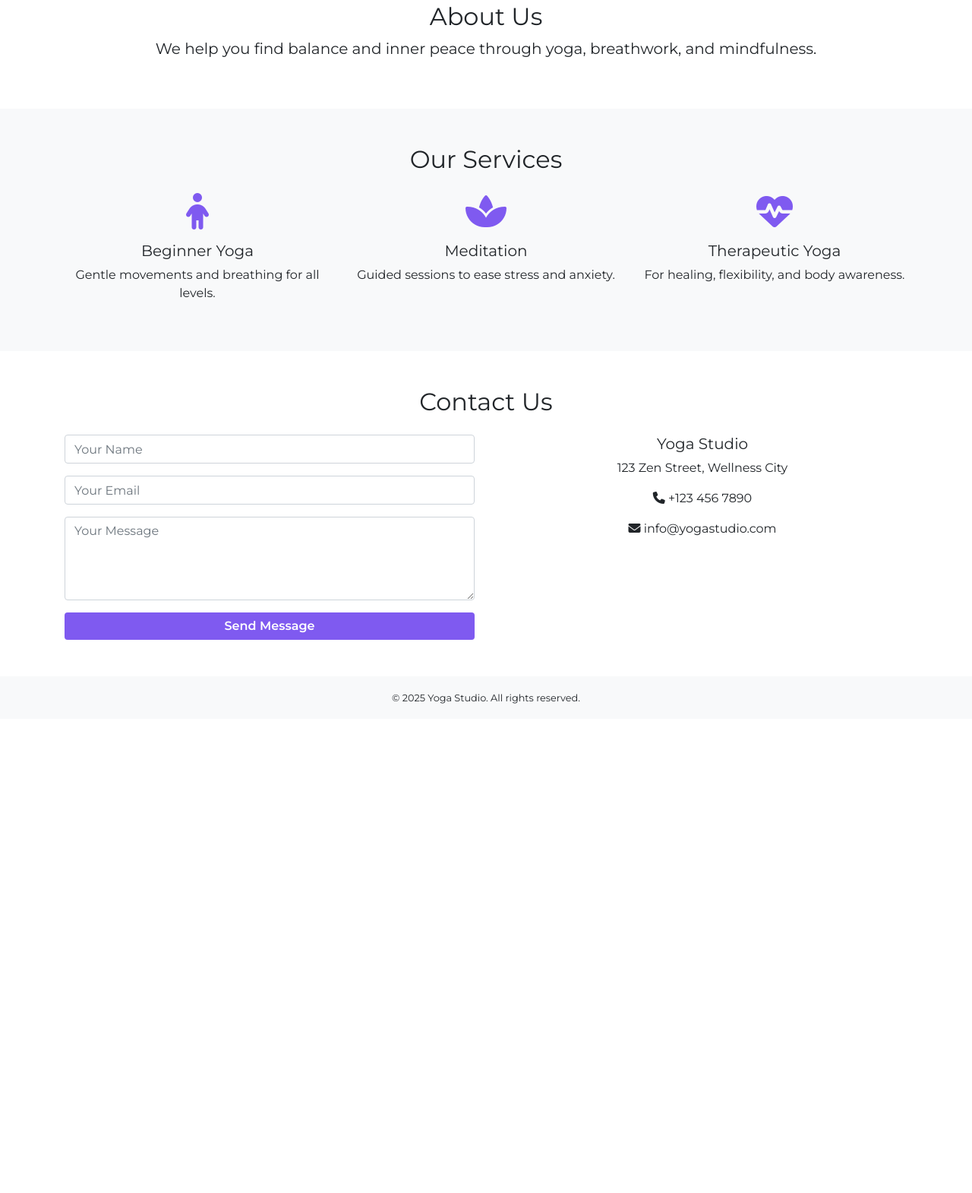
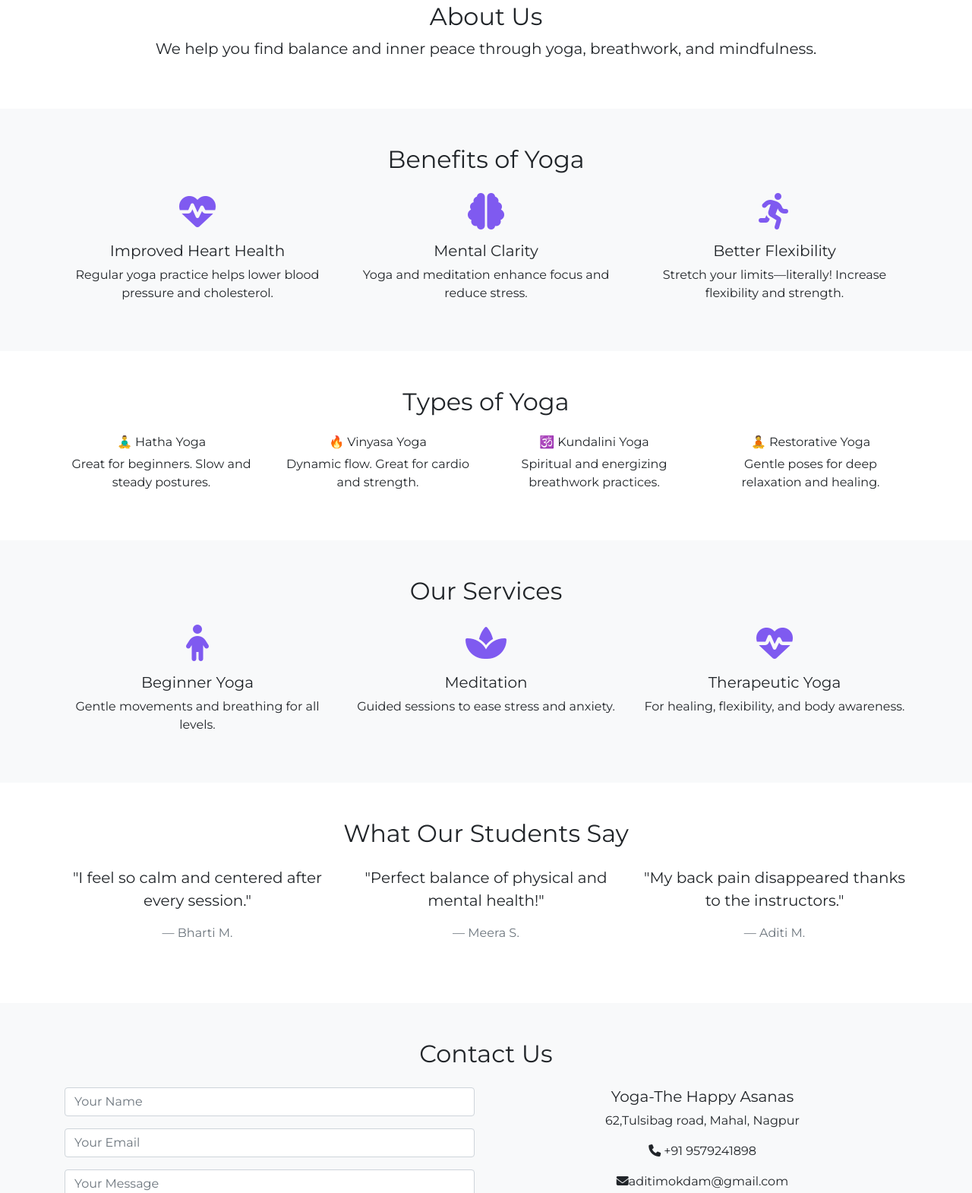
Before and after one commit to AditiMokdam240850320004/yogawebsite, a plain HTML site: page index.html in a window 1280 px wide. Shown: the part 947-2517 px from the top of the page at 76% size. Before the commit the page ends 1893 px from the top, so only its background shows below. Drawn offline with nearby package versions, Linux system fonts and the light colour scheme.

Commit message:
Update index.html

```diff
--- a/index.html
+++ b/index.html
@@ -3,17 +3,14 @@
 <head>
   <meta charset="UTF-8" />
   <meta name="viewport" content="width=device-width, initial-scale=1.0" />
-  <title>Simple Yoga Studio</title>
+  <title>Yoga-The Happy Asanas</title>
 
   <!-- Google Fonts -->
   <link href="https://fonts.googleapis.com/css2?family=Montserrat:wght@400;600&display=swap" rel="stylesheet" />
-
   <!-- Bootstrap CSS -->
   <link rel="stylesheet" href="https://cdn.jsdelivr.net/npm/bootstrap@4.4.1/dist/css/bootstrap.min.css" />
-
   <!-- Font Awesome -->
   <link rel="stylesheet" href="https://cdnjs.cloudflare.com/ajax/libs/font-awesome/6.4.0/css/all.min.css" />
-
   <!-- Custom CSS -->
   <link rel="stylesheet" href="style.css" />
 </head>
@@ -22,7 +19,7 @@
 <!-- Navbar -->
 <nav class="navbar navbar-expand-lg navbar-light bg-white shadow-sm fixed-top">
   <div class="container">
-    <a class="navbar-brand font-weight-bold text-purple" href="#">YogaStudio</a>
+    <a class="navbar-brand font-weight-bold text-purple" href="#">Yoga-The Happy Asanas</a>
     <button class="navbar-toggler" type="button" data-toggle="collapse" data-target="#navMenu">
       <span class="navbar-toggler-icon"></span>
     </button>
@@ -30,7 +27,10 @@
       <ul class="navbar-nav ml-auto">
         <li class="nav-item"><a href="#home" class="nav-link">Home</a></li>
         <li class="nav-item"><a href="#about" class="nav-link">About</a></li>
+        <li class="nav-item"><a href="#benefits" class="nav-link">Benefits</a></li>
+        <li class="nav-item"><a href="#types" class="nav-link">Types</a></li>
         <li class="nav-item"><a href="#services" class="nav-link">Services</a></li>
+        <li class="nav-item"><a href="#feedback" class="nav-link">Feedback</a></li>
         <li class="nav-item"><a href="#contact" class="nav-link">Contact</a></li>
       </ul>
     </div>
@@ -51,6 +51,55 @@
   <div class="container text-center">
     <h2>About Us</h2>
     <p class="lead">We help you find balance and inner peace through yoga, breathwork, and mindfulness.</p>
+  </div>
+</section>
+
+<!-- Benefits -->
+<section id="benefits" class="py-5 bg-light">
+  <div class="container text-center">
+    <h2>Benefits of Yoga</h2>
+    <div class="row mt-4">
+      <div class="col-md-4">
+        <i class="fas fa-heartbeat fa-3x text-purple mb-3"></i>
+        <h5>Improved Heart Health</h5>
+        <p>Regular yoga practice helps lower blood pressure and cholesterol.</p>
+      </div>
+      <div class="col-md-4">
+        <i class="fas fa-brain fa-3x text-purple mb-3"></i>
+        <h5>Mental Clarity</h5>
+        <p>Yoga and meditation enhance focus and reduce stress.</p>
+      </div>
+      <div class="col-md-4">
+        <i class="fas fa-running fa-3x text-purple mb-3"></i>
+        <h5>Better Flexibility</h5>
+        <p>Stretch your limits—literally! Increase flexibility and strength.</p>
+      </div>
+    </div>
+  </div>
+</section>
+
+<!-- Types of Yoga -->
+<section id="types" class="py-5">
+  <div class="container text-center">
+    <h2>Types of Yoga</h2>
+    <div class="row mt-4">
+      <div class="col-md-3">
+        <h6>🧘‍♂️ Hatha Yoga</h6>
+        <p>Great for beginners. Slow and steady postures.</p>
+      </div>
+      <div class="col-md-3">
+        <h6>🔥 Vinyasa Yoga</h6>
+        <p>Dynamic flow. Great for cardio and strength.</p>
+      </div>
+      <div class="col-md-3">
+        <h6>🕉️ Kundalini Yoga</h6>
+        <p>Spiritual and energizing breathwork practices.</p>
+      </div>
+      <div class="col-md-3">
+        <h6>🧘 Restorative Yoga</h6>
+        <p>Gentle poses for deep relaxation and healing.</p>
+      </div>
+    </div>
   </div>
 </section>
 
@@ -78,8 +127,35 @@
   </div>
 </section>
 
+<!-- Feedback -->
+<section id="feedback" class="py-5 text-center">
+  <div class="container">
+    <h2 class="mb-4">What Our Students Say</h2>
+    <div class="row">
+      <div class="col-md-4 mb-3">
+        <blockquote class="blockquote">
+          <p>"I feel so calm and centered after every session."</p>
+          <footer class="blockquote-footer">Bharti M.</footer>
+        </blockquote>
+      </div>
+      <div class="col-md-4 mb-3">
+        <blockquote class="blockquote">
+          <p>"Perfect balance of physical and mental health!"</p>
+          <footer class="blockquote-footer">Meera S.</footer>
+        </blockquote>
+      </div>
+      <div class="col-md-4 mb-3">
+        <blockquote class="blockquote">
+          <p>"My back pain disappeared thanks to the instructors."</p>
+          <footer class="blockquote-footer">Aditi M.</footer>
+        </blockquote>
+      </div>
+    </div>
+  </div>
+</section>
+
 <!-- Contact -->
-<section id="contact" class="py-5">
+<section id="contact" class="py-5 bg-light">
   <div class="container">
     <h2 class="text-center mb-4">Contact Us</h2>
     <div class="row">
@@ -92,10 +168,10 @@
         </form>
       </div>
       <div class="col-md-6 text-center">
-        <h5>Yoga Studio</h5>
-        <p>123 Zen Street, Wellness City</p>
-        <p><i class="fas fa-phone"></i> +123 456 7890</p>
-        <p><i class="fas fa-envelope"></i> info@yogastudio.com</p>
+        <h5>Yoga-The Happy Asanas</h5>
+        <p>62,Tulsibag road, Mahal, Nagpur</p>
+        <p><i class="fas fa-phone"></i> +91 9579241898</p>
+        <p><i class="fas fa-envelope"></i>aditimokdam@gmail.com</p>
       </div>
     </div>
   </div>
@@ -103,7 +179,7 @@
 
 <!-- Footer -->
 <footer class="bg-light text-center py-3">
-  <small>&copy; 2025 Yoga Studio. All rights reserved.</small>
+  <small>&copy; 2025 Yoga-The Happy Asanas. All rights reserved.</small>
 </footer>
 
 <!-- Scripts -->
```
